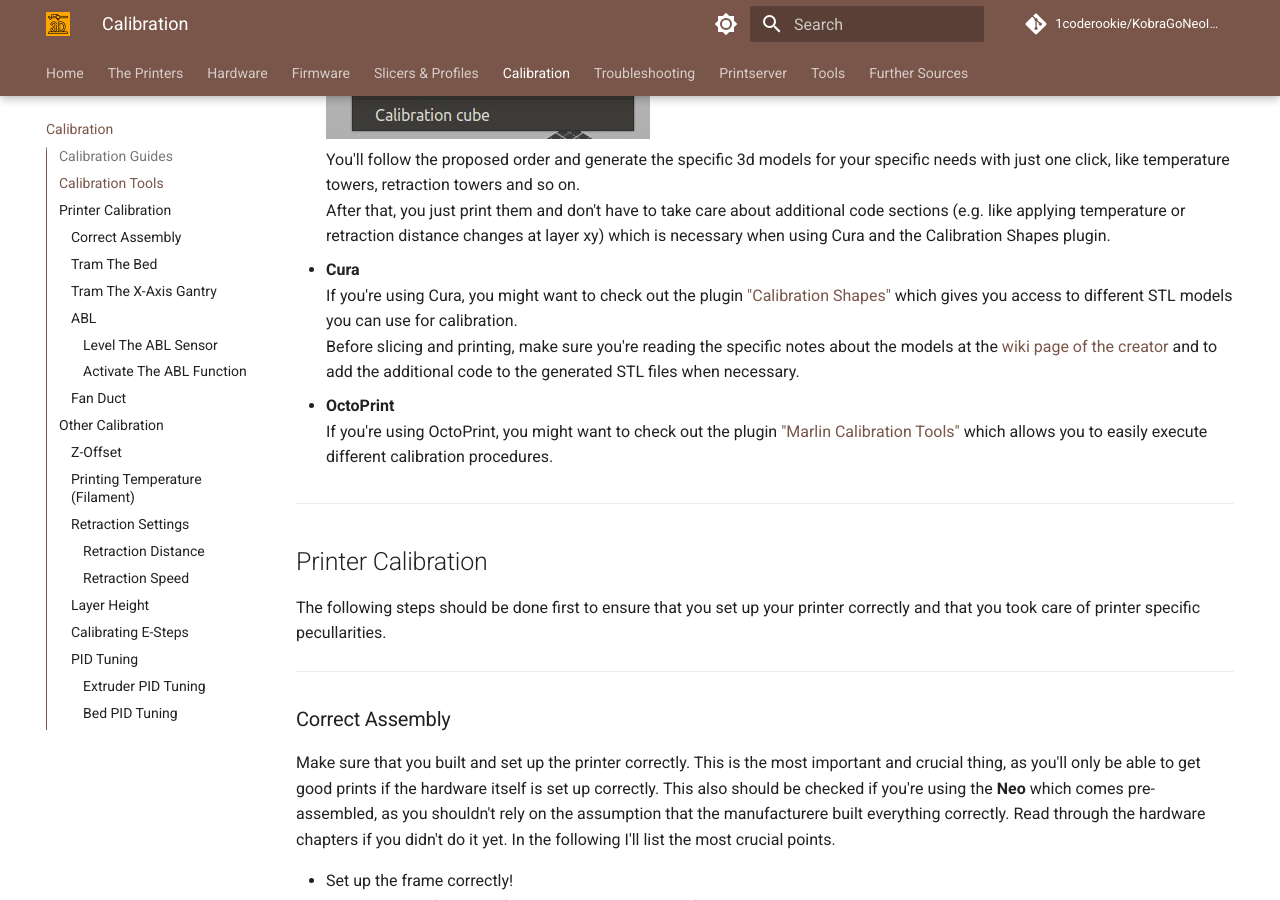
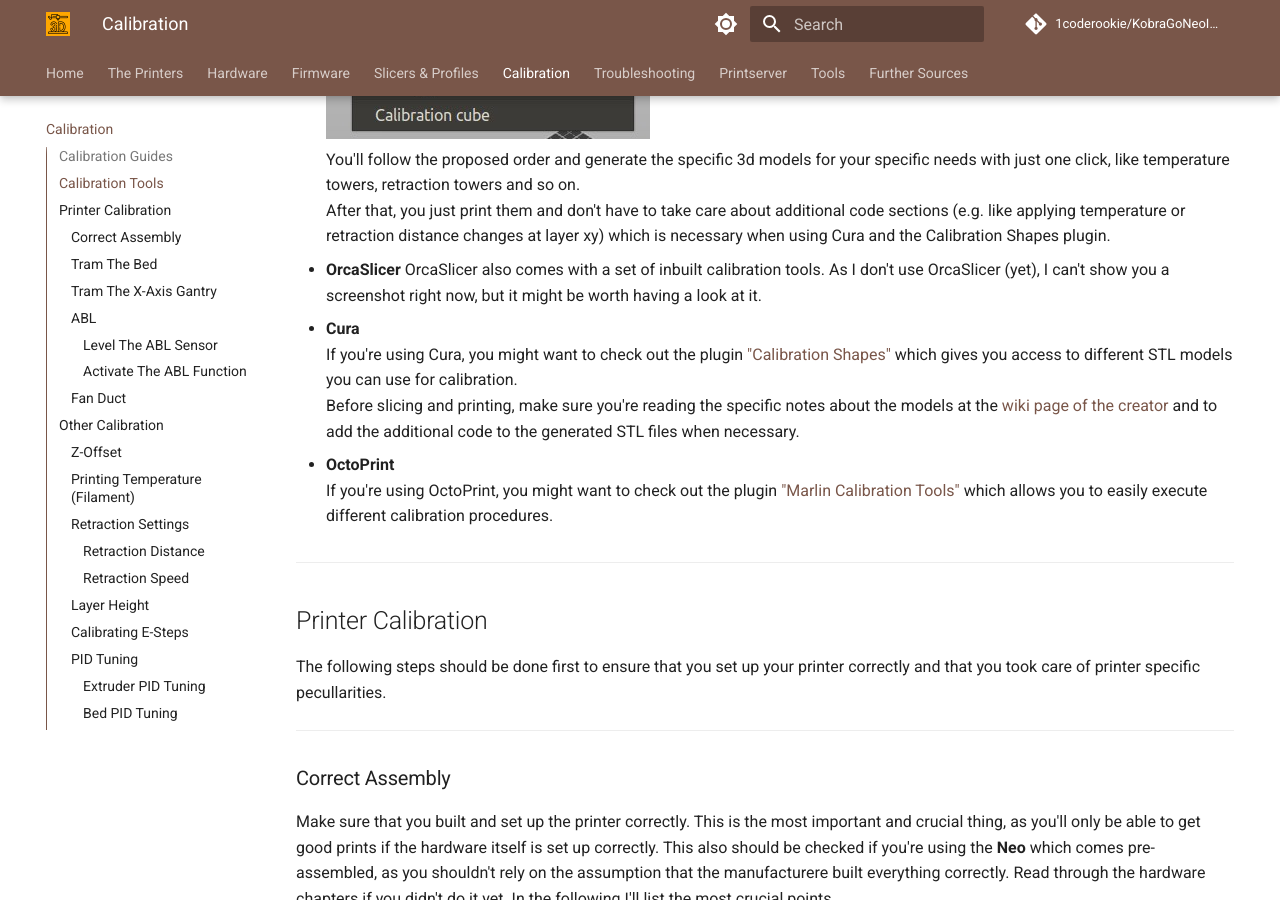
Before and after one commit to 1coderookie/KobraGoNeoInsights, an MkDocs documentation site: the page built from docs/calibration.md, in a window 1280 px wide and 900 px high, scrolled down 1557 px. Built offline with MkDocs 1.6.1 and Material for MkDocs 9.7.7, drawn with Linux system fonts in a browser that asks for light colours; comment, search, counter and statistics services are not loaded.

Commit message:
Update calibration.md

```diff
--- a/docs/calibration.md
+++ b/docs/calibration.md
@@ -39,6 +39,9 @@
   ![SuperSlicer calibration tools](assets/images/calibration-tools_SuSli.jpg)
   You'll follow the proposed order and generate the specific 3d models for your specific needs with just one click, like temperature towers, retraction towers and so on.
   After that, you just print them and don't have to take care about additional code sections (e.g. like applying temperature or retraction distance changes at layer xy) which is necessary when using Cura and the Calibration Shapes plugin.
+
+- **OrcaSlicer**
+  OrcaSlicer also comes with a set of inbuilt calibration tools. As I don't use OrcaSlicer (yet), I can't show you a screenshot right now, but it might be worth having a look at it.
 
 - **Cura**
   If you're using Cura, you might want to check out the plugin ["Calibration Shapes"](https://marketplace.ultimaker.com/app/cura/plugins/5axes/CalibrationShapes) which gives you access to different STL models you can use for calibration.
```
